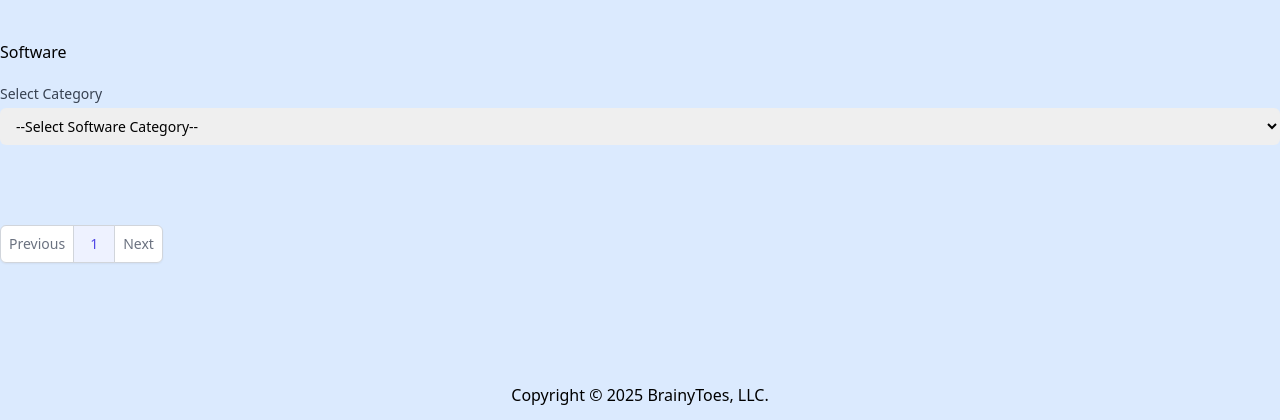
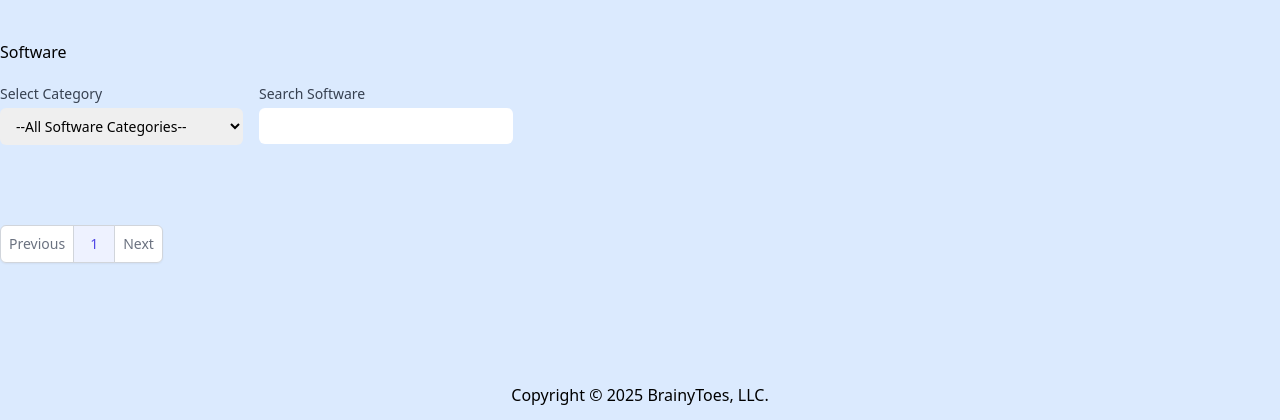
Before and after one commit to kalosius/brainytoes, a Django app: page /software/ in a window 1280 px wide. Shown: the part 60-480 px from the top of the page. Run offline with Django 5.2, Linux system fonts and the light colour scheme; a user stored in the database is signed in; data that the repository does not hold is empty.

Commit message:
Search bar

```diff
--- a/mubsapp/templates/software.html
+++ b/mubsapp/templates/software.html
@@ -4,18 +4,24 @@
 {% load static %}
     <div class="container mx-auto mt-10">
         <h1>Software</h1>
-        <div class="mt-5">
+        <div class="mt-5 flex space-x-4">
+            <div>
                 <label for="category" class="block text-sm font-medium text-gray-700">Select Category</label>
                 <select id="category" name="category" class="mt-1 block w-full pl-3 pr-10 py-2 text-base border-gray-300 focus:outline-none focus:ring-indigo-500 focus:border-indigo-500 sm:text-sm rounded-md" onchange="filterSoftware()">
-                <option value="">--Select Software Category--</option>
+                    <option value="">--All Software Categories--</option>
                     {% for category in categories %}
                     <option value="{{ category.id }}">{{ category.name }}</option>
                     {% endfor %}
                 </select>
             </div>
+            <div>
+                <label for="search" class="block text-sm font-medium text-gray-700">Search Software</label>
+                <input type="text" id="search" name="search" class="mt-1 block w-full pl-3 pr-10 py-2 text-base border-gray-300 focus:outline-none focus:ring-indigo-500 focus:border-indigo-500 sm:text-sm rounded-md" onkeyup="filterSoftware()">
+            </div>
+        </div>
         <div id="software-list" class="mt-10 grid grid-cols-1 md:grid-cols-2 lg:grid-cols-3 gap-6">
             {% for software in software_list %}
-            <div class="software-item bg-white shadow-md rounded-lg overflow-hidden" data-category="{{ software.category.id }}">
+            <div class="software-item bg-white shadow-md rounded-lg overflow-hidden" data-category="{{ software.category.id }}" data-name="{{ software.name | lower }}">
                 {% if software.cover and software.cover.url %}
                 <img src="{{ software.cover.url }}" alt="{{ software.name }}" class="w-full h-48 object-cover">
                 {% else %}
@@ -70,9 +76,12 @@
     <script>
         function filterSoftware() {
             var selectedCategory = document.getElementById('category').value;
+            var searchQuery = document.getElementById('search').value.toLowerCase();
             var softwareItems = document.querySelectorAll('.software-item');
             softwareItems.forEach(function(item) {
-                if (selectedCategory === "" || item.getAttribute('data-category') === selectedCategory) {
+                var matchesCategory = selectedCategory === "" || item.getAttribute('data-category') === selectedCategory;
+                var matchesSearch = searchQuery === "" || item.getAttribute('data-name').includes(searchQuery);
+                if (matchesCategory && matchesSearch) {
                     item.style.display = 'block';
                 } else {
                     item.style.display = 'none';
--- a/mubsapp/views.py
+++ b/mubsapp/views.py
@@ -66,19 +66,29 @@ def books_view(request):
 
 @login_required
 def software_view(request):
+    category_id = request.GET.get('category', '')
+    search_query = request.GET.get('search', '').lower()
+
+    software_list = Software.objects.all()
+
+    if category_id:
+        software_list = software_list.filter(category_id=category_id)
+
+    if search_query:
+        software_list = software_list.filter(name__icontains=search_query)
+
+    paginator = Paginator(software_list, 10)  # Show 10 software items per page
+    page_number = request.GET.get('page')
+    software_list = paginator.get_page(page_number)
+
     categories = SoftwareCategory.objects.all()
-    selected_category_id = request.GET.get('category')
-    if selected_category_id:
-        software_list = Software.objects.filter(category_id=selected_category_id)
-    else:
-        software_list = Software.objects.all()
-    paginator = Paginator(software_list, 2)  # Show 10 software per page.
-    page_number = request.GET.get('page')
-    page_obj = paginator.get_page(page_number)
-    return render(request, 'software.html', {
+
+    context = {
+        'software_list': software_list,
         'categories': categories,
-        'software_list': page_obj,
-    })
+    }
+
+    return render(request, 'software.html', context)
 
 @login_required
 def tutorials(request):
```
Lines whose indentation alone changed are shown as unchanged.
